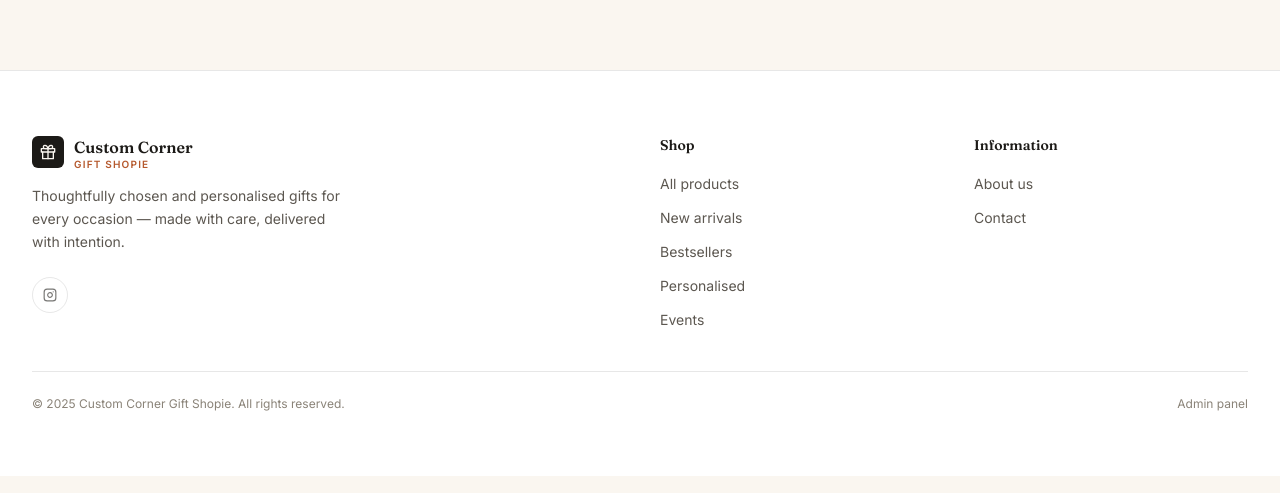
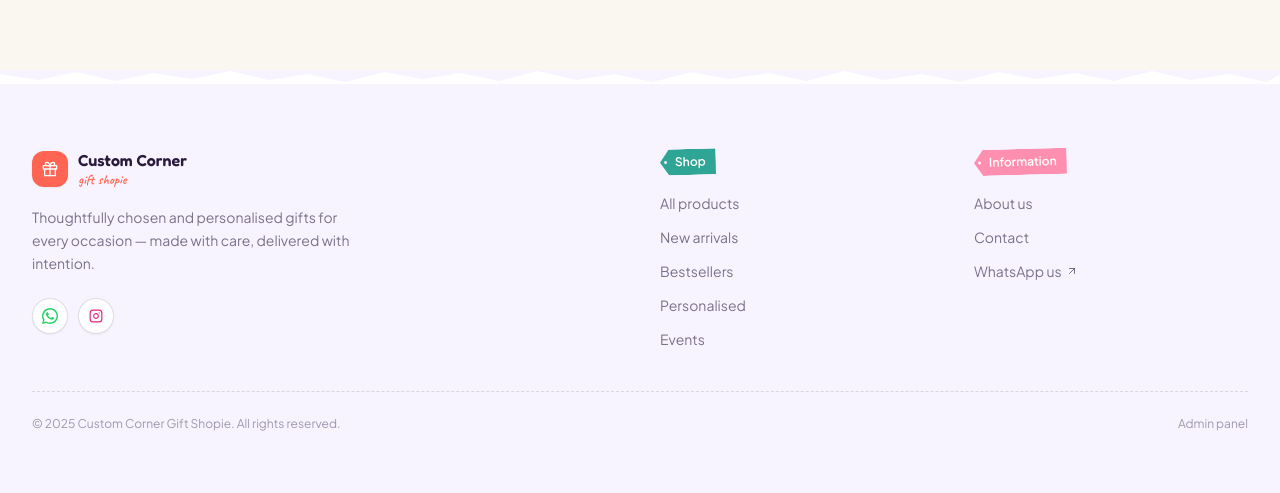
Before and after one commit to PYTHON09-ux/giftshop, a React (Vite) app in the folder frontend/: page / in a window 1280 px wide. Shown: the part 3158-3651 px from the top of the page. Built offline with nearby package versions, Linux system fonts and the light colour scheme; no server answers.

Commit message:
Refactor Footer component with improved styling, added WhatsApp link, and enhanced accessibility features

```diff
--- a/frontend/src/components/Footer.jsx
+++ b/frontend/src/components/Footer.jsx
@@ -1,55 +1,139 @@
 import { Link } from 'react-router-dom';
-import { FiGift, FiInstagram, FiTwitter, FiFacebook } from 'react-icons/fi';
+import { FiGift, FiInstagram, FiArrowUpRight } from 'react-icons/fi';
+
+/* ── Same tokens as HomePage.jsx / Navbar.jsx — worth moving to a shared
+   theme.js so all three stay in sync automatically. ── */
+const C = {
+  canvas: '#F7F3FF',
+  ink: '#2A1B3D',
+  inkSoft: 'rgba(42,27,61,0.6)',
+  inkFaint: 'rgba(42,27,61,0.42)',
+  line: 'rgba(42,27,61,0.14)',
+  coral: '#FF6552',
+  mustard: '#FFC93C',
+  teal: '#2FA695',
+  pink: '#FF8FB0',
+};
+const F_DISPLAY = "'Fredoka', sans-serif";
+const F_HAND = "'Caveat', cursive";
+const F_BODY = "'Plus Jakarta Sans', sans-serif";
+
+const WHATSAPP_NUMBER = '919146609265';
+const WHATSAPP_LINK = `https://wa.me/${WHATSAPP_NUMBER}?text=${encodeURIComponent("Hi, I'd like to enquire about a gift!")}`;
+const INSTAGRAM_HANDLE = 'custom_corner.1';
+const INSTAGRAM_LINK = `https://instagram.com/${INSTAGRAM_HANDLE}`;
+
+/* Small gift-tag eyebrow used above each link column */
+function ColumnTag({ children, color }) {
+  return (
+    <span
+      className="inline-flex items-center gap-1.5 mb-4 relative"
+      style={{
+        background: color, color: '#fff', fontFamily: F_BODY,
+        fontSize: 12, fontWeight: 600, padding: '4px 10px 4px 15px',
+        clipPath: 'polygon(9px 0, 100% 0, 100% 100%, 9px 100%, 0 50%)',
+        transform: 'rotate(-1.5deg)',
+      }}
+    >
+      <span aria-hidden="true" className="absolute rounded-full" style={{
+        left: 3.5, top: '50%', width: 3, height: 3, transform: 'translateY(-50%)',
+        background: C.canvas,
+      }} />
+      {children}
+    </span>
+  );
+}
 
 export default function Footer() {
   return (
-    <footer className="border-t border-ink/10 bg-white mt-16 sm:mt-24">
+    <footer className="relative mt-16 sm:mt-24" style={{ background: C.canvas, fontFamily: F_BODY }}>
+      {/* torn-paper edge, continuing the gift-wrap motif */}
+      <div aria-hidden="true" className="w-full overflow-hidden leading-none" style={{ height: 14 }}>
+        <svg viewBox="0 0 200 14" preserveAspectRatio="none" width="100%" height="14">
+          <polygon
+            points="0,14 0,4 6,10 12,2 18,11 24,3 30,9 36,1 42,10 48,4 54,12 60,2 66,9 72,3 78,11 84,1 90,10 96,4 102,12 108,2 114,9 120,3 126,11 132,1 138,10 144,4 150,12 156,2 162,9 168,3 174,11 180,1 186,10 192,4 198,12 200,4 200,14"
+            fill="white"
+          />
+        </svg>
+      </div>
+
       <div className="max-w-7xl mx-auto container-px py-12 sm:py-16">
         <div className="grid grid-cols-1 sm:grid-cols-2 lg:grid-cols-4 gap-10">
           <div className="sm:col-span-2 lg:col-span-2">
-            <div className="flex items-center gap-2.5 mb-4">
-              <span className="w-8 h-8 bg-ink rounded-md flex items-center justify-center">
-                <FiGift className="text-cream text-base" />
+            <Link to="/" className="flex items-center gap-2.5 mb-4 w-fit group">
+              <span className="w-9 h-9 rounded-xl flex items-center justify-center shrink-0 shadow-sm transition-transform duration-300 group-hover:-rotate-6"
+                style={{ background: C.coral }}>
+                <FiGift className="text-white text-base" />
               </span>
               <span className="flex flex-col leading-none">
-                <span className="font-display font-semibold text-ink text-base">Custom Corner</span>
-                <span className="text-rust text-[10px] font-semibold uppercase tracking-wider2">Gift Shopie</span>
+                <span style={{ fontFamily: F_DISPLAY, color: C.ink }} className="font-semibold text-base">Custom Corner</span>
+                <span style={{ fontFamily: F_HAND, color: C.coral }} className="text-sm -mt-0.5">gift shopie</span>
               </span>
-            </div>
-            <p className="text-stone-dark text-sm leading-relaxed max-w-xs">
+            </Link>
+            <p style={{ color: C.inkSoft }} className="text-sm leading-relaxed max-w-xs">
               Thoughtfully chosen and personalised gifts for every occasion — made with care, delivered with intention.
             </p>
-            <div className="flex gap-2 mt-6">
-              {[FiInstagram].map((Icon, i) => (
-                <a key={i} href="#" className="w-9 h-9 rounded-full border border-ink/10 hover:border-ink/30 flex items-center justify-center transition-colors">
-                  <Icon className="text-ink/60 text-sm" />
-                </a>
-              ))}
+            <div className="flex gap-2.5 mt-6">
+              <a href={WHATSAPP_LINK} target="_blank" rel="noopener noreferrer" aria-label="WhatsApp"
+                className="w-9 h-9 rounded-full bg-white flex items-center justify-center shadow-sm hover:-translate-y-0.5 hover:shadow-md transition-all"
+                style={{ border: `1px solid ${C.line}` }}>
+                <svg viewBox="0 0 24 24" width="16" height="16" fill="#25D366"><path d="M17.472 14.382c-.297-.149-1.758-.867-2.03-.967-.273-.099-.471-.148-.67.15-.197.297-.767.966-.94 1.164-.173.199-.347.223-.644.075-.297-.15-1.255-.463-2.39-1.475-.883-.788-1.48-1.761-1.653-2.059-.173-.297-.018-.458.13-.606.134-.133.298-.347.446-.52.149-.174.198-.298.298-.497.099-.198.05-.371-.025-.52-.075-.149-.669-1.612-.916-2.207-.242-.579-.487-.5-.669-.51-.173-.008-.371-.01-.57-.01-.198 0-.52.074-.792.372-.272.297-1.04 1.016-1.04 2.479 0 1.462 1.065 2.875 1.213 3.074.149.198 2.096 3.2 5.077 4.487.709.306 1.262.489 1.694.625.712.227 1.36.195 1.871.118.571-.085 1.758-.719 2.006-1.413.248-.694.248-1.289.173-1.413-.074-.124-.272-.198-.57-.347zM12 0C5.373 0 0 5.373 0 12c0 2.124.553 4.118 1.52 5.847L0 24l6.335-1.497A11.96 11.96 0 0012 24c6.627 0 12-5.373 12-12S18.627 0 12 0zm0 21.818a9.818 9.818 0 01-5.012-1.373l-.36-.214-3.727.88.94-3.633-.235-.374A9.818 9.818 0 1112 21.818z"/></svg>
+              </a>
+              <a href={INSTAGRAM_LINK} target="_blank" rel="noopener noreferrer" aria-label="Instagram"
+                className="w-9 h-9 rounded-full bg-white flex items-center justify-center shadow-sm hover:-translate-y-0.5 hover:shadow-md transition-all"
+                style={{ border: `1px solid ${C.line}` }}>
+                <FiInstagram style={{ color: '#dd2a7b' }} className="text-sm" />
+              </a>
             </div>
           </div>
 
           <div>
-            <h4 className="font-display font-semibold text-ink text-sm mb-4">Shop</h4>
+            <ColumnTag color={C.teal}>Shop</ColumnTag>
             <ul className="space-y-2.5">
               {['All products', 'New arrivals', 'Bestsellers', 'Personalised', 'Events'].map(l => (
-                <li key={l}><Link to="/shop" className="text-stone-dark hover:text-ink text-sm transition-colors">{l}</Link></li>
+                <li key={l}>
+                  <Link to="/shop" style={{ color: C.inkSoft }} className="text-sm transition-colors"
+                    onMouseEnter={e => (e.currentTarget.style.color = C.ink)}
+                    onMouseLeave={e => (e.currentTarget.style.color = C.inkSoft)}>
+                    {l}
+                  </Link>
+                </li>
               ))}
             </ul>
           </div>
 
           <div>
-            <h4 className="font-display font-semibold text-ink text-sm mb-4">Information</h4>
+            <ColumnTag color={C.pink}>Information</ColumnTag>
             <ul className="space-y-2.5">
               {['About us', 'Contact'].map(l => (
-                <li key={l}><a href="#" className="text-stone-dark hover:text-ink text-sm transition-colors">{l}</a></li>
+                <li key={l}>
+                  <a href="#" style={{ color: C.inkSoft }} className="text-sm transition-colors"
+                    onMouseEnter={e => (e.currentTarget.style.color = C.ink)}
+                    onMouseLeave={e => (e.currentTarget.style.color = C.inkSoft)}>
+                    {l}
+                  </a>
+                </li>
               ))}
+              <li>
+                <a href={WHATSAPP_LINK} target="_blank" rel="noopener noreferrer"
+                  style={{ color: C.inkSoft }} className="text-sm transition-colors inline-flex items-center gap-1"
+                  onMouseEnter={e => (e.currentTarget.style.color = C.ink)}
+                  onMouseLeave={e => (e.currentTarget.style.color = C.inkSoft)}>
+                  WhatsApp us <FiArrowUpRight size={12} />
+                </a>
+              </li>
             </ul>
           </div>
         </div>
 
-        <div className="border-t border-ink/10 mt-10 pt-6 flex flex-col sm:flex-row justify-between gap-3 text-xs text-stone">
+        <div className="mt-10 pt-6 flex flex-col sm:flex-row justify-between gap-3 text-xs"
+          style={{ borderTop: `1.5px dashed ${C.line}`, color: C.inkFaint }}>
           <p>© 2025 Custom Corner Gift Shopie. All rights reserved.</p>
-          <Link to="/admin" className="hover:text-ink transition-colors">Admin panel</Link>
+          <Link to="/admin" className="transition-colors" style={{ color: C.inkFaint }}
+            onMouseEnter={e => (e.currentTarget.style.color = C.ink)}
+            onMouseLeave={e => (e.currentTarget.style.color = C.inkFaint)}>
+            Admin panel
+          </Link>
         </div>
       </div>
     </footer>
```
